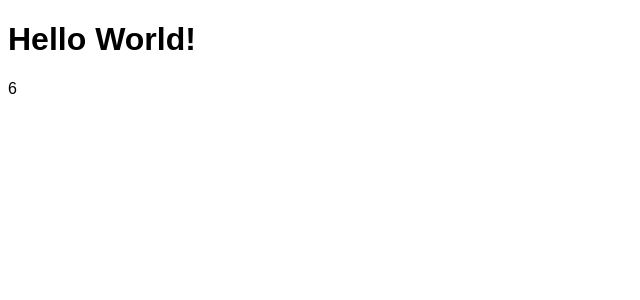
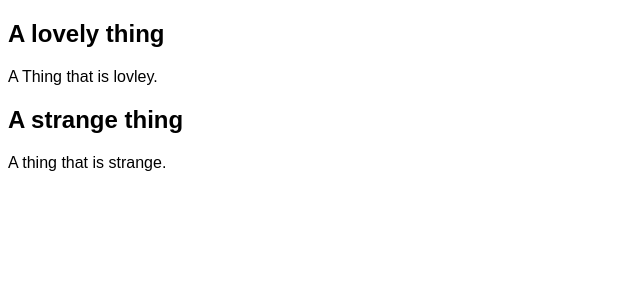
Before and after one commit to peg5/hello-web-app, a Django app: page / in a window 1280 px wide. Shown: the part 134-434 px from the top of the page, without its empty margins (0-640 px from the left). Run offline with Django 3.2, Linux system fonts and the light colour scheme; data comes from the database, SQL or seed files in the repository.

Commit message:
Displaying dynamic info

```diff
--- a/collection/templates/index.html
+++ b/collection/templates/index.html
@@ -1,6 +1,8 @@
 {% extends 'layouts/base.html' %}
 {% block title %}Homepage - {{ block.super }}{% endblock %}
 {% block content %}
-<h1>Hello World!</h1>
-	<p>{{ number }}</p>
+	{% for thing in things %}
+	<h2>{{ thing.name }}</h2>
+	<p>{{ thing.description }}</p>
+	{% endfor %}
 {% endblock %}
--- a/collection/views.py
+++ b/collection/views.py
@@ -1,8 +1,9 @@
 from django.shortcuts import render
+from collection.models import Thing
 
 # Create your views here.
 def index(request):
-	number = 6
+	things = Thing.objects.all()
 	return render(request, 'index.html', {
-		'number': number,
+		'things': things,
 		})
```
